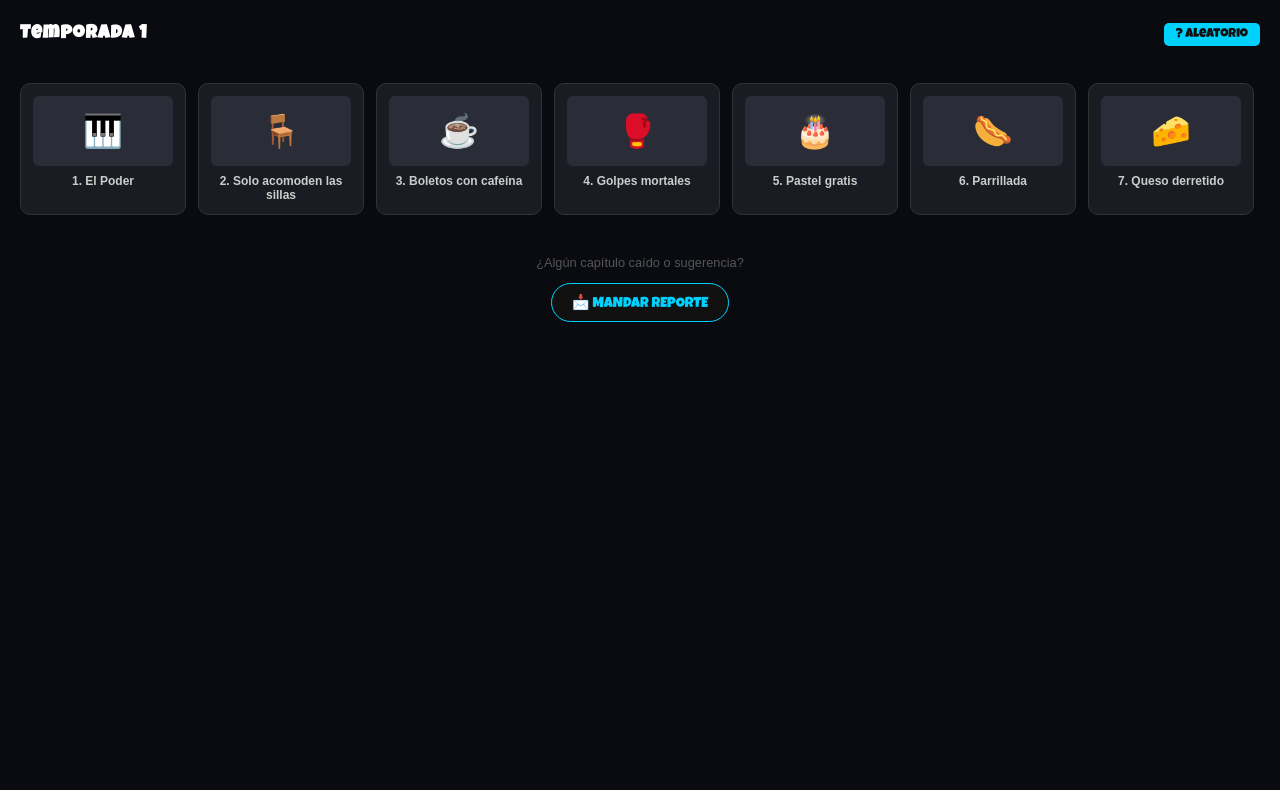
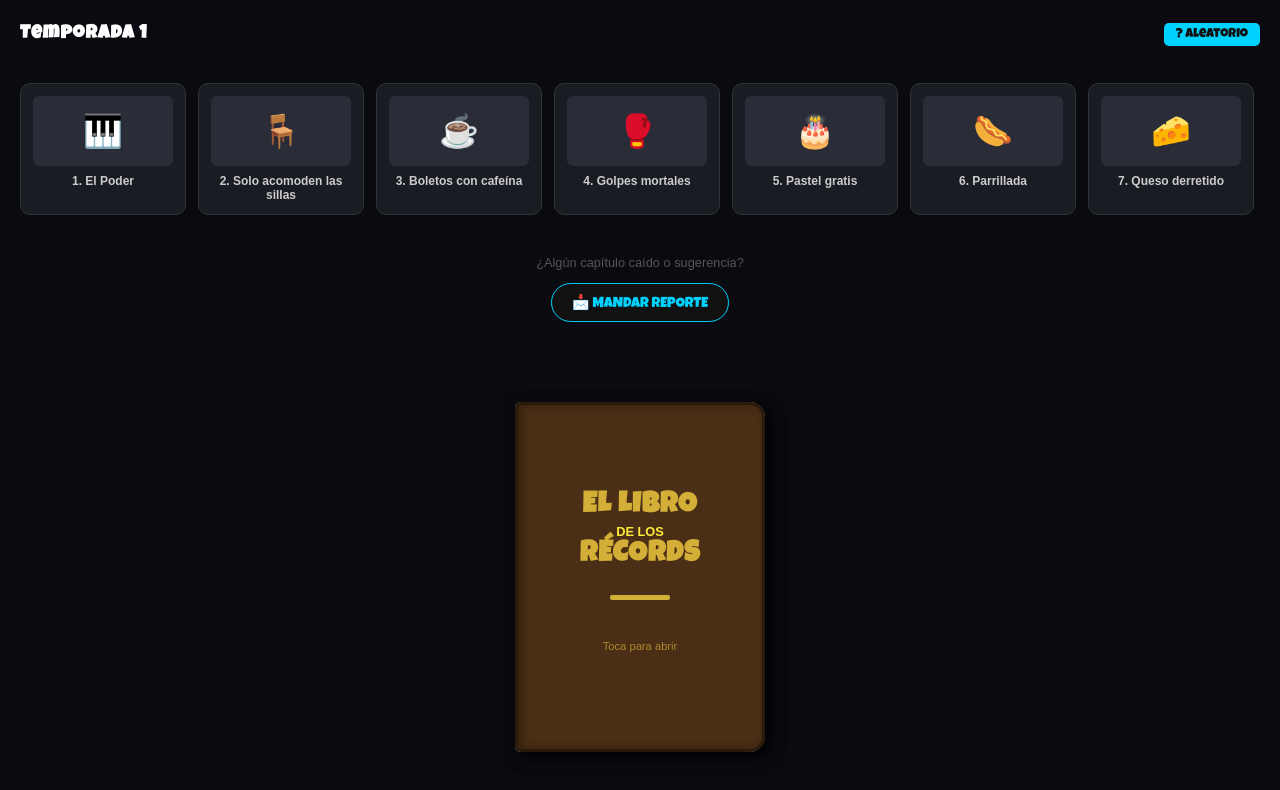
Before and after one commit to Brian-cuervo/elparque26, a plain HTML site: page index.html in a window 1280 px wide. Shown: the part 996-1786 px from the top of the page. Before the commit the page ends 1358 px from the top, so only its background shows below. Drawn offline with Linux system fonts and the light colour scheme.

Commit message:
Update index.html

```diff
--- a/index.html
+++ b/index.html
@@ -103,6 +103,22 @@
     <a href="https://docs.google.com/forms/d/e/1FAIpQLScQma-YWeGJumyvk7iMLyYdtblXkFUJYV52SZfFUyTt3ZhcQQ/viewform" target="_blank" style="background: #111; color: #00d2ff; border: 1px solid #00d2ff; padding: 10px 20px; border-radius: 30px; text-decoration: none; font-family: 'Luckiest Guy', cursive; font-size: 0.9rem; display: inline-block;">📩 MANDAR REPORTE</a>
 </div>
     </main>
+    <div class="contenedor-libro">
+        <div id="mi-libro" class="libro" onclick="abrirCerrarLibro()">
+            <div class="tapa back-cover">
+                <h3 style="font-family: 'Arial', sans-serif; color: #8b0000; border-bottom: 2px solid #8b0000; margin-top: 20px;">LA WIKI DEL PARQUE</h3>
+                <p style="font-size: 0.9rem; margin: 15px; line-height: 1.4; color: #222;">Acá vamos a cargar toda la info de los episodios, objetos mágicos y secretos de Un Show Más.</p>
+                <p style="font-size: 0.8rem; color: #777;">(¡Próximamente...!)</p>
+            </div>
+            <div class="tapa front-cover">
+                <h2 style="font-family: 'Luckiest Guy', cursive; font-size: 1.8rem; line-height: 1.1; margin: 0; letter-spacing: 1px;">EL LIBRO</h2>
+                <p style="font-family: 'Arial', sans-serif; font-size: 0.8rem; margin: 2px 0; font-weight: bold; color: #ffeb3b;">DE LOS</p>
+                <h2 style="font-family: 'Luckiest Guy', cursive; font-size: 1.8rem; margin: 0; letter-spacing: 1px;">RÉCORDS</h2>
+                <div style="width: 60px; height: 5px; background: #d4af37; margin-top: 25px; border-radius: 2px;"></div>
+                <p style="font-size: 0.7rem; margin-top: 40px; opacity: 0.7;">Toca para abrir</p>
+            </div>
+        </div>
+    </div>
 
     <script>
         function cargarVideo(url) {
@@ -174,6 +190,11 @@
             setTimeout(() => { t.innerText = "¡MI MAMI!"; document.body.classList.remove("shake-effect"); }, 1500);
             setTimeout(() => { t.innerText = "Un Show Más"; }, 3500);
         }
+                // Función del Libro
+        function abrirCerrarLibro() {
+            const libro = document.getElementById('mi-libro');
+            libro.classList.toggle('libro-abierto');
+        }
     </script>
 </body>
 </html>
```
